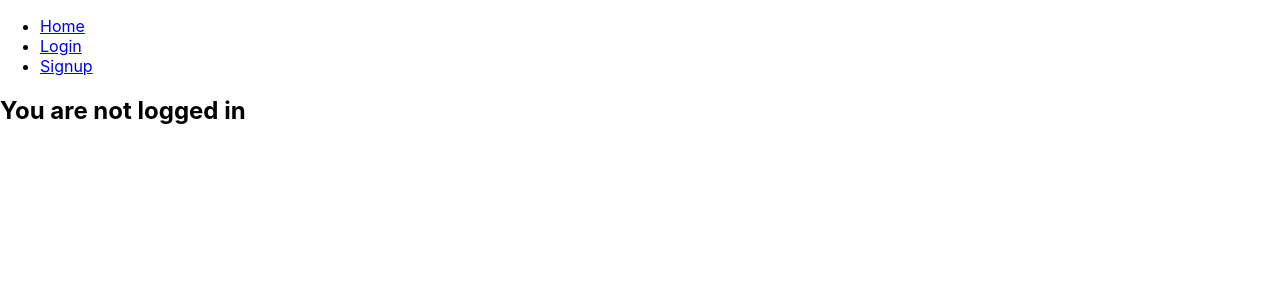
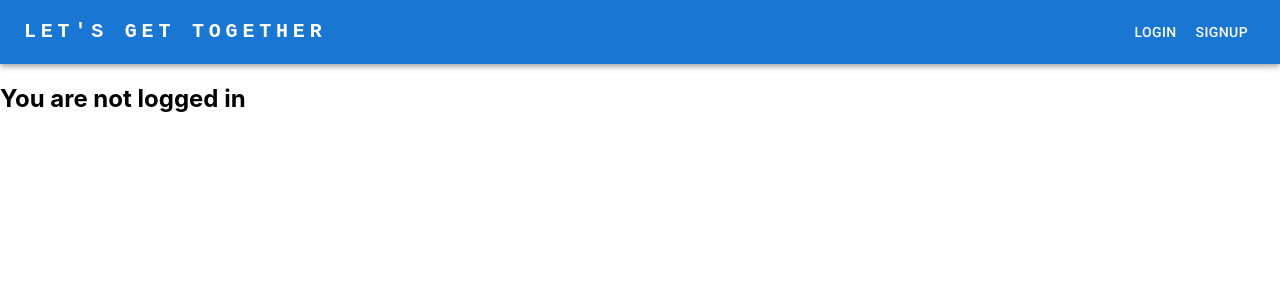
Before and after one commit to Khrebtova/Get-together-app, a React (Create React App) app in the folder client/: page /logout in a window 1280 px wide. Shown: the top 300 px of the page. Built offline with nearby package versions, Linux system fonts and the light colour scheme; no server answers.

Commit message:
added style to navBar

```diff
--- a/client/package.json
+++ b/client/package.json
@@ -7,6 +7,10 @@
     "node": "16.x"
   },
   "dependencies": {
+    "@emotion/react": "^11.9.3",
+    "@emotion/styled": "^11.9.3",
+    "@mui/icons-material": "^5.8.4",
+    "@mui/material": "^5.9.2",
     "@testing-library/jest-dom": "^5.16.4",
     "@testing-library/react": "^13.3.0",
     "@testing-library/user-event": "^13.5.0",
--- a/client/public/index.html
+++ b/client/public/index.html
@@ -32,7 +32,7 @@
       work correctly both with client-side routing and a non-root public URL.
       Learn how to configure a non-root public URL by running `npm run build`.
     -->
-    <title>React App</title>
+    <title>Get Together App</title>
   </head>
   <body>
     <noscript>You need to enable JavaScript to run this app.</noscript>
--- a/client/src/components/Authentication/Login.jsx
+++ b/client/src/components/Authentication/Login.jsx
@@ -12,7 +12,6 @@ const Login = () => {
 
     const handleSubmit = (e) => {
         e.preventDefault();
-        console.log(username, "trying to login")
         fetch("/login", {
             method: "POST",
             headers,
@@ -20,7 +19,6 @@ const Login = () => {
           }).then((r) => {
             if (r.ok) {
                 r.json().then((user) => {
-                    console.log(user.username, "logged in")
                     setUser(user)
                     navigate('/')
                 });
--- a/client/src/components/Authentication/Logout.jsx
+++ b/client/src/components/Authentication/Logout.jsx
@@ -11,14 +11,12 @@ const Logout = ({onSetSelectedEvent}) => {
     } , [])
 
     const handleLogout = () => {
-        console.log("started logging out")
         fetch('/logout', {
             method: "DELETE"
         })
         .then(() => {
-                setUser(null)
-                console.log("logged out")
-                navigate('/login')
+            setUser(null)
+            navigate('/login')
             }
         )
     }
--- a/client/src/components/Authentication/Signup.jsx
+++ b/client/src/components/Authentication/Signup.jsx
@@ -27,7 +27,7 @@ const Signup = () => {
       e.preventDefault();
       setErrors([]);
       setIsLoading(true);
-      console.log(newUser)
+
       fetch("/signup", {
         method: "POST",
         headers,
--- a/client/src/components/Navigation/NavBar.jsx
+++ b/client/src/components/Navigation/NavBar.jsx
@@ -1,34 +1,101 @@
 import React, { useContext } from 'react'
-import {Link} from 'react-router-dom'
+import {Link, useNavigate} from 'react-router-dom'
 import {UserContext} from '../context/user'
+// Material UI Components:
+import AppBar from '@mui/material/AppBar';
+import Box from '@mui/material/Box';
+import Toolbar from '@mui/material/Toolbar';
+import Typography from '@mui/material/Typography';
+import Button from '@mui/material/Button';
+import IconButton from '@mui/material/IconButton';
+import AccountCircle from '@mui/icons-material/AccountCircle';
+import Divider from '@mui/material/Divider';
+import MenuItem from '@mui/material/MenuItem';
+import Menu from '@mui/material/Menu';
+import Avatar from '@mui/material/Avatar';
+import Tooltip from '@mui/material/Tooltip';
 
 const Navbar = () => {
+  const [anchorEl, setAnchorEl] = React.useState(null);
   const {user} = useContext(UserContext)
+  const navigate = useNavigate()
+
+  const handleMenu = (event) => {
+    setAnchorEl(event.currentTarget);
+  };
+
+  const handleClose = () => {
+    setAnchorEl(null);
+  };
 
   const loggedInLinks = () => {
+    const letter = user.username.slice(0,1).toUpperCase()
+
     return(
-      <ul>
-        <li><Link to="/">Home</Link></li>
-        <li><Link to="/myevents">My Events</Link></li>
-        <li><Link to='/events'>Browse all events</Link></li>
-        <li><Link to='/events/new'>Create new Event</Link></li>
-        <li><Link to="/logout">Logout</Link></li>
-      </ul>
+      <>
+        <Button color="inherit" onClick={()=>navigate('/events')}>Browse all events</Button>
+        <Button color="inherit" onClick={()=>navigate('/events/new')}>Create new Event</Button>
+        {/* <Button color="inherit" onClick={()=>navigate('/myevents')}>My Events</Button> */}
+        {/* <Button color="inherit" onClick={()=>navigate('/logout')}>Logout</Button> */}
+        <div>
+          <Tooltip title="menu">
+            <IconButton
+              size="large"
+              aria-label="account of current user"
+              aria-controls="menu-appbar"
+              aria-haspopup="true"
+              onClick={handleMenu}
+              color="inherit"
+            >
+              <Avatar sx={{ width: 32, height: 32}}>{letter}</Avatar>
+            </IconButton>
+          </Tooltip>
+          <Menu
+            id="menu-appbar"
+            anchorEl={anchorEl}
+            anchorOrigin={{
+              vertical: 'top',
+              horizontal: 'right',
+            }}
+            keepMounted
+            transformOrigin={{
+              vertical: 'top',
+              horizontal: 'right',
+            }}
+            open={Boolean(anchorEl)}
+            onClose={handleClose}
+          >
+            <MenuItem onClick={()=>{navigate('/myevents'); handleClose()}}>My Events</MenuItem>
+            <MenuItem onClick={()=> {navigate('/logout'); handleClose()}}>Logout</MenuItem>
+          </Menu>
+        </div>
+      </>
     )
   }
   const loggedOutLinks = () => {
     return(
-      <ul>
-        <li><Link to="/">Home</Link></li>
-        <li><Link to="/login">Login</Link></li>
-        <li><Link to="/signup">Signup</Link></li>
-      </ul>
+      <>
+        <Button color="inherit" onClick={()=>navigate('/login')}>Login</Button>
+        <Button color="inherit" onClick={()=>navigate('/signup')}>Signup</Button>
+      </>
     )
   }
   return (
-    <div>
+    <Box sx={{ flexGrow: 1 }}>
+      <AppBar position="static">
+        <Toolbar>
+          <Typography
+            variant="h6" component="div"
+            sx={{ flexGrow: 1, mr: 2, fontFamily: 'monospace', fontWeight: 700, letterSpacing: '.3rem', color: 'inherit', textDecoration: 'none'}}
+            onClick={()=>navigate('/')}
+          >
+            LET'S GET TOGETHER
+          </Typography>
+        <Divider />
         {user ? loggedInLinks() : loggedOutLinks()}
-    </div>
+        </Toolbar>
+      </AppBar>
+    </Box>
   )
 }
 
--- a/client/src/components/context/user.jsx
+++ b/client/src/components/context/user.jsx
@@ -13,10 +13,9 @@ const UserProvider = ({children}) => {
           if (r.ok) {
             r.json().then((data) => {
               setUser(data)
-              console.log(data.username)
             });
           }else{
-            console.log("user load error")
+            console.log("user is not loggedin")
           }
         });
       }, []);
```
Also changed, not shown: 1 other file (tests, documents, lock files or other folders).
